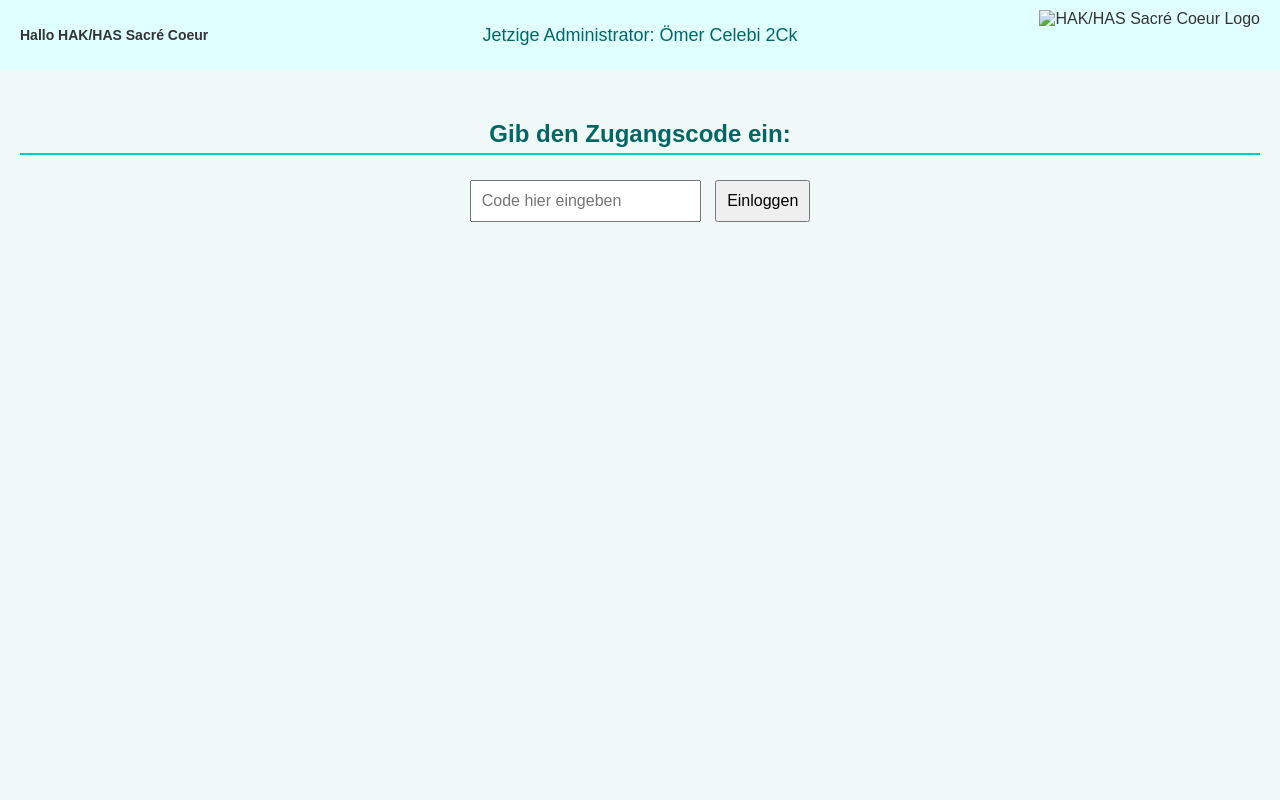
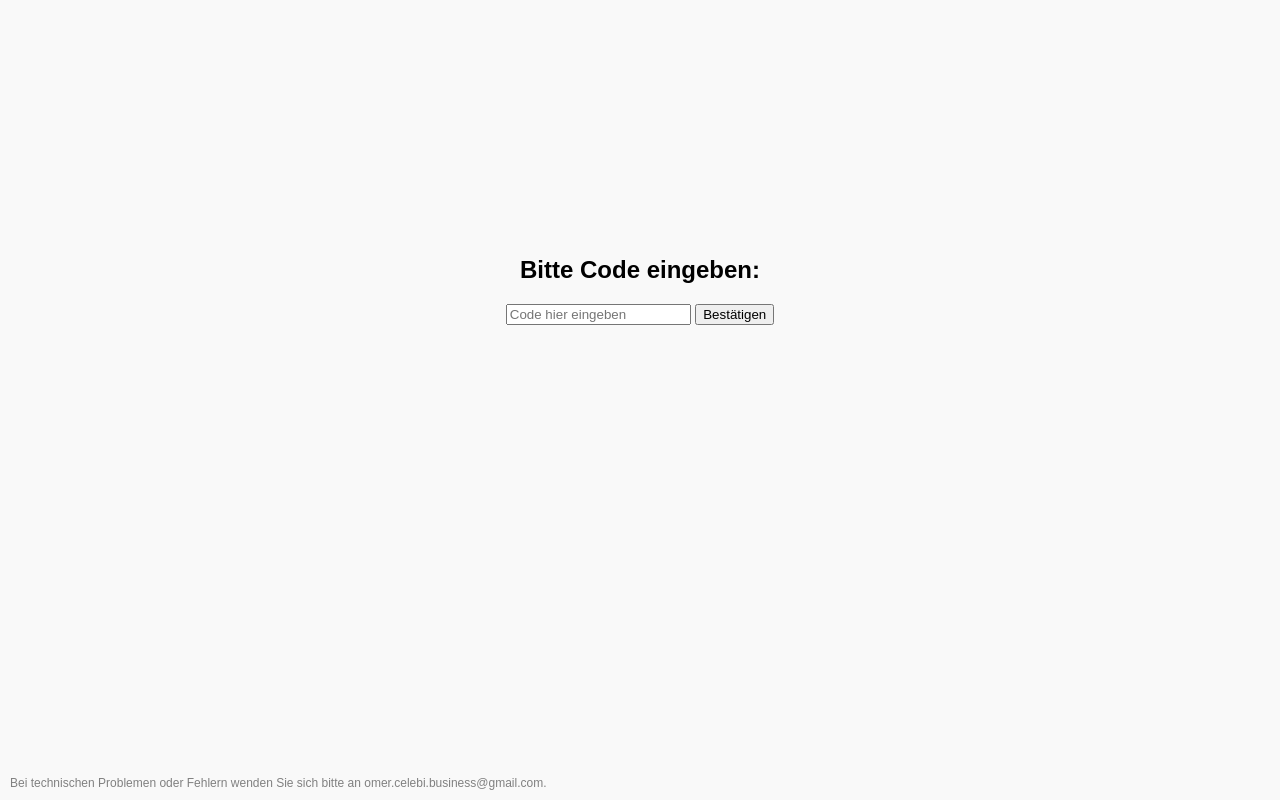
Before and after one commit to nexomesnin/celebi, a plain HTML site: page Neuer Ordner/index.html in a window 1280 px wide. Drawn offline with Linux system fonts and the light colour scheme.

Commit message:
Update index.html

```diff
--- a/Neuer Ordner/index.html
+++ b/Neuer Ordner/index.html
@@ -2,107 +2,105 @@
 <html lang="de">
 <head>
   <meta charset="UTF-8">
-  <title>Schul-News – HAK/HAS Sacré Coeur</title>
+  <title>HAK/HAS Sacré Coeur News</title>
   <style>
     body {
       font-family: Arial, sans-serif;
       margin: 0;
       padding: 0;
-      background: #f0f8f8;
+      background: #f9f9f9;
     }
     header {
-      background: #e0ffff; /* helles Türkis */
-      color: #333;
-      padding: 10px 20px;
+      background: #ffffff;
+      padding: 10px;
       display: flex;
       align-items: center;
       justify-content: space-between;
-      position: relative;
+      border-bottom: 2px solid #ccc;
     }
-    header .school-name {
-      font-size: 14px;
+    header h1 {
+      font-size: 18px;
+      margin: 0;
+    }
+    .admin {
+      text-align: center;
+      font-size: 16px;
+      margin: 10px 0;
       font-weight: bold;
     }
-    header img.logo {
+    .news {
+      background: turquoise;
+      padding: 20px;
+      min-height: 200px;
+    }
+    .news h2 {
+      margin-top: 0;
+    }
+    .logo {
       height: 50px;
-      width: auto;
     }
-    header .admin {
-      position: absolute;
-      left: 50%;
-      transform: translateX(-50%);
-      font-size: 18px;
-      font-weight: normal;
-      color: #006666;
+    footer {
+      position: fixed;
+      bottom: 10px;
+      left: 10px;
+      font-size: 12px;
+      color: gray;
     }
-    main {
-      padding: 20px;
+    footer a {
+      color: gray;
+      text-decoration: none;
     }
-    h2 {
-      color: #006666;
-      border-bottom: 2px solid #00cccc;
-      padding-bottom: 5px;
+    #content {
+      display: none;
     }
-    .news {
-      background: white;
-      padding: 15px;
-      margin-top: 15px;
-      border-radius: 8px;
-      box-shadow: 0 2px 6px rgba(0,0,0,0.1);
-    }
-
-    /* Passwortbereich */
-    #passwortBereich {
+    #codePrompt {
       text-align: center;
-      margin-top: 30px;
-    }
-    #passwortBereich input, #passwortBereich button {
-      padding: 10px;
-      font-size: 16px;
-      margin: 5px;
+      margin-top: 20%;
     }
   </style>
-</head>
-<body>
-
-  <header>
-    <div class="school-name">Hallo HAK/HAS Sacré Coeur</div>
-    <div class="admin">Jetzige Administrator: Ömer Celebi 2Ck</div>
-    <img class="logo" src="logo.png" alt="HAK/HAS Sacré Coeur Logo">
-  </header>
-
-  <main>
-    <div id="passwortBereich">
-      <h2>Gib den Zugangscode ein:</h2>
-      <input type="password" id="passwort" placeholder="Code hier eingeben">
-      <button onclick="checkPasswort()">Einloggen</button>
-    </div>
-
-    <div id="newsContent" style="display:none;">
-      <h2>Neuigkeiten</h2>
-
-      <div class="news">
-        <h3>News 1</h3>
-        <p>1. Woche: Schule beginnt am 1. September.</p>
-      </div>
-
-      <!-- Weitere News hier -->
-    </div>
-  </main>
-
   <script>
-    function checkPasswort() {
-      const code = document.getElementById('passwort').value;
-      const richtigerCode = "swensac"; // <-- Passwort jetzt "swensac"
-      if(code === richtigerCode) {
-        document.getElementById('newsContent').style.display = 'block';
-        document.getElementById('passwortBereich').style.display = 'none';
-        alert("Zugang gewährt!");
+    function checkCode() {
+      const code = document.getElementById("codeInput").value;
+      if (code === "swensac") {
+        document.getElementById("codePrompt").style.display = "none";
+        document.getElementById("content").style.display = "block";
       } else {
-        alert("Falscher Code! Zugriff verweigert.");
+        alert("Falscher Code!");
       }
     }
   </script>
+</head>
+<body>
+  <!-- Code-Eingabe -->
+  <div id="codePrompt">
+    <h2>Bitte Code eingeben:</h2>
+    <input type="password" id="codeInput" placeholder="Code hier eingeben">
+    <button onclick="checkCode()">Bestätigen</button>
+  </div>
 
+  <!-- Hauptinhalt -->
+  <div id="content">
+    <header>
+      <h1>Hallo HAK/HAS Sacré Coeur</h1>
+      <img src="https://www.sacrecoeur.at/fileadmin/_processed_/f/5/csm_HAK_HAS_Sacre_Coeur_Logo_2019_300dpi_0b2a96a9d4.png"
+           alt="Schullogo" class="logo">
+    </header>
+
+    <div class="admin">
+      Jetziger Administrator: Ömer Celebi 2Ck
+    </div>
+
+    <div class="news">
+      <h2>Neuigkeiten</h2>
+      <p>👉 Es wird empfohlen, bereits jetzt mit dem Lernen zu beginnen und sich auf die Wiederholungsprüfungen vorzubereiten.</p>
+      <p>1. Woche: Schule beginnt am 1. September</p>
+    </div>
+  </div>
+
+  <!-- Fußzeile -->
+  <footer>
+    Bei technischen Problemen oder Fehlern wenden Sie sich bitte an
+    <a href="mailto:omer.celebi.business@gmail.com">omer.celebi.business@gmail.com</a>.
+  </footer>
 </body>
 </html>
```
